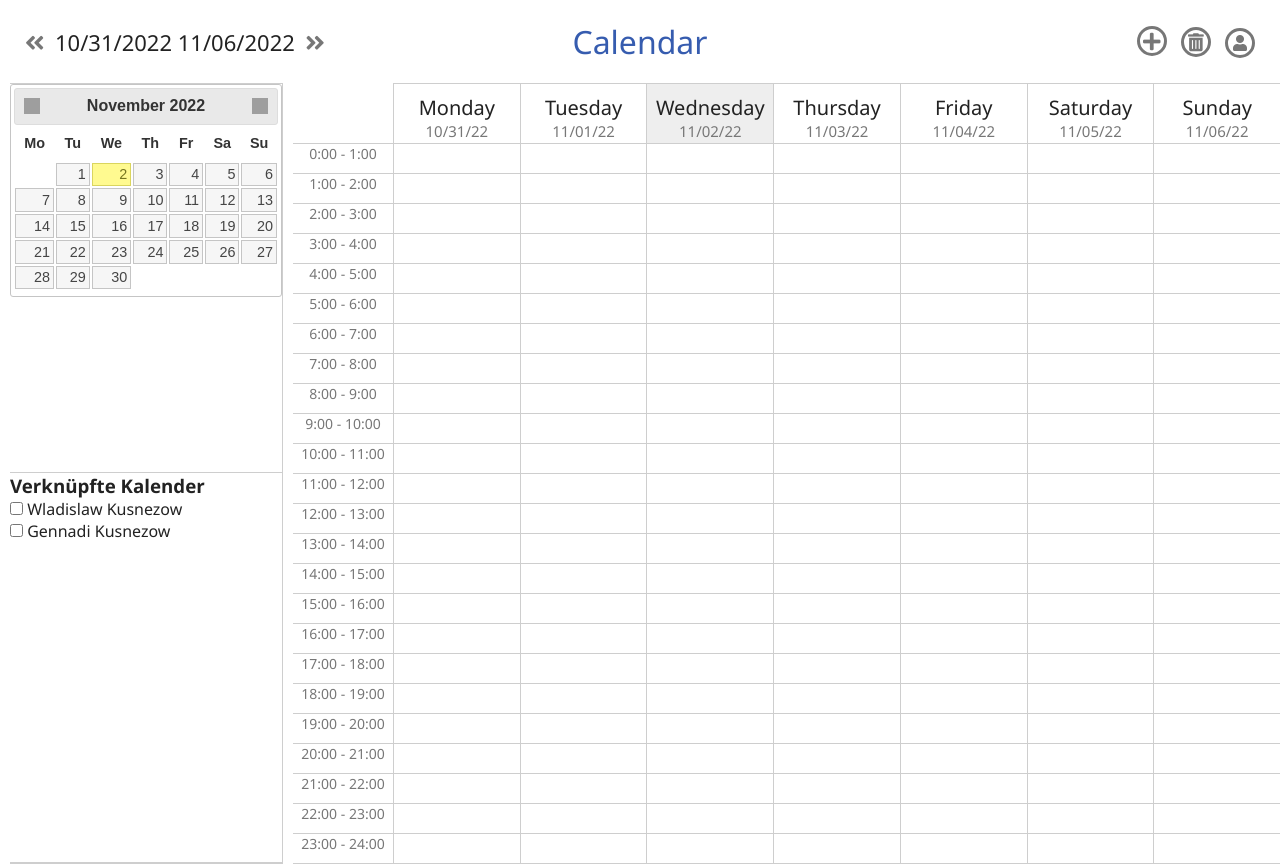
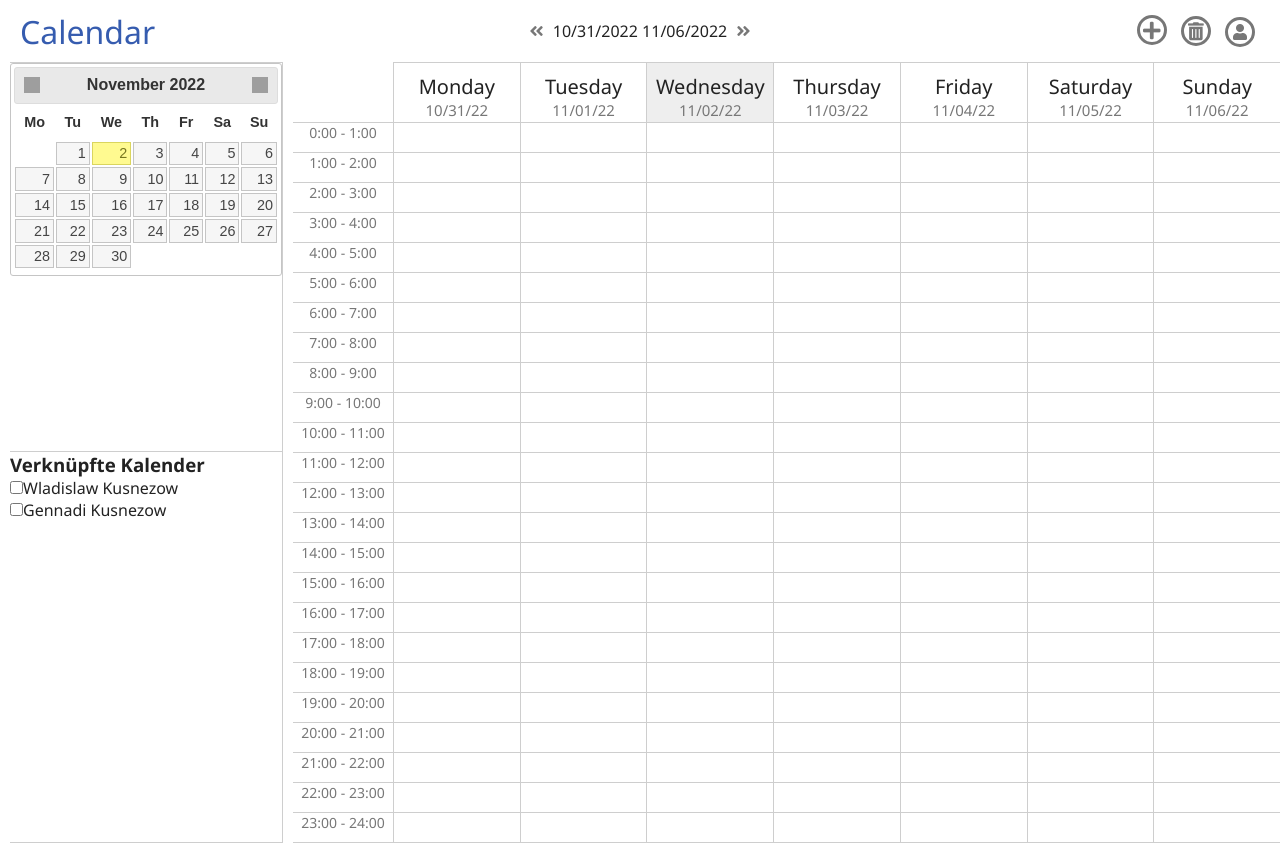
Before and after one commit to apo-brut/MatchCalendar, a website with bundled scripts: page Frontend/index.html in a window 1280 px wide. After the commit the page ends 843 px from the top, so only its background shows below. Built offline with nearby package versions, Linux system fonts and the light colour scheme; grey boxes are pictures that could not be loaded.

Commit message:
prepared linkCalendarlst to be build dynamic, prep for load events dynamic from other source than local storage

```diff
--- a/Frontend/Calendar.js
+++ b/Frontend/Calendar.js
@@ -1,7 +1,9 @@
 import { dateString, getDayIndex, addDays } from "./helper.js";
 import { Event, MODE } from "./Event.js";
+var testarray = [];
 
 export class Calendar {
+
     constructor() {
         this.mode = MODE.VIEW;
         this.events = {};
@@ -20,12 +22,13 @@ export class Calendar {
         this.showWeek();
         this.loadEvents();
         this.SetupDatePickerSidebar();
+        this.LoadLinkedCalendar();
         this.setupControls();
     }
 
     setupControls() {
-        //$("#nextWeekBtn").click(() => this.changeWeek(1));
-        //$("#prevWeekBtn").click(() => this.changeWeek(-1));
+        $("#nextWeekBtn").click(() => this.changeWeek(1));
+        $("#prevWeekBtn").click(() => this.changeWeek(-1));
         $("#addButton").click(() => this.addNewEvent());
         $("#trashButton").click(() => this.trash());
         $("#cancelButton").click(() => this.closeModal());
@@ -40,16 +43,27 @@ export class Calendar {
         //get last monday
         const previousMonday = temp2;
         previousMonday.setDate(temp2.getDate() - ((temp2.getDay() + 6) % 7));
+        previousMonday.setMonth(temp2.getMonth());
+        previousMonday.setFullYear(temp2.getFullYear());
 
         //get next sunday
         const first = temp3.getDate() - temp3.getDay() + 1;
         const last = first + 6;
         const sunday = new Date(temp3.setDate(last));
+        sunday.setMonth(temp3.getMonth());
 
 
         //this.weekOffset += number;
         this.weekStart = previousMonday;
         this.weekEnd = sunday;
+        this.showWeek();
+        this.loadEvents();
+    }
+
+    changeWeek(number) {
+        this.weekOffset += number;
+        this.weekStart = addDays(this.weekStart, 7 * number);
+        this.weekEnd = addDays(this.weekEnd, 7 * number);
         this.showWeek();
         this.loadEvents();
     }
@@ -108,14 +122,6 @@ export class Calendar {
         const now = new Date();
         this.weekStart = addDays(now, -getDayIndex(now));
         this.weekEnd = addDays(this.weekStart, 6);
-    }
-
-    changeWeek(number) {
-        this.weekOffset += number;
-        this.weekStart = addDays(this.weekStart, 7 * number);
-        this.weekEnd = addDays(this.weekEnd, 7 * number);
-        this.showWeek();
-        this.loadEvents();
     }
 
     showWeek() {
@@ -304,4 +310,24 @@ export class Calendar {
             }, 60 * 1000);
         }
     }
+
+    LoadLinkedCalendar() {
+
+        //hier get aus db
+        testarray.push("Wladislaw Kusnezow");
+        testarray.push("Gennadi Kusnezow");
+
+        var html = "<ul id='ulLstLinkedCalendar'><h3>Verknüpfte Kalender</h3>"
+
+        testarray.forEach( function callback (element, index) {
+            html = html + '<li>'
+            + '<input type="checkbox" name="calendar'+index+'" id="calendar'+index+'">'
+            + '<label for="calendar'+index+'">'+element+'</label>'
+            + '</li>';
+        });
+
+        html = html + "</ul>";
+        $("#lstLinkedCalendar").append(html);
+    }
+
 }
--- a/Frontend/index.html
+++ b/Frontend/index.html
@@ -14,7 +14,8 @@
 
     <main>
         <header class="header">
-            <div class="weekControls">
+            <h1 class="weekControls">Calendar</h1>
+            <div >
                 <i id="prevWeekBtn" class="fas fa-angle-double-left"></i>
                 <span id="weekDisplay">
                     <span id="weekStartDisplay"></span>
@@ -23,7 +24,6 @@
                 <i id="nextWeekBtn" class="fas fa-angle-double-right"></i>
 
             </div>
-            <h1>Calendar</h1>
             <div class="generalControls">
                 <i id="addButton" class="fas fa-plus"></i>
                 <i id="trashButton" class="fas fa-trash-alt"></i>
@@ -37,19 +37,7 @@
                         <div id="datePickerSidebar"></div>
                     </div>
 
-                    <div style="height: 50%; border: 1px solid #cecece; border-left: none; border-top: none">
-                        <h3>Verknüpfte Kalender</h3>
-                        <ul >
-                            <li>
-                                <input type="checkbox" name="calendar1" id="calendar1">
-                                <label for="calendar1">Wladislaw Kusnezow</label>
-                            </li>
-                            <li>
-                                <input type="checkbox" name="calendar2" id="calendar2">
-                                <label for="calendar2">Gennadi Kusnezow</label>
-                            </li>
-                        </ul>
-                    </div>
+                    <div id="lstLinkedCalendar" class="linkedCalendarDiv"></div>
                 </div>
             </div>
             <div style="flex: 1;">
--- a/Frontend/style.css
+++ b/Frontend/style.css
@@ -65,7 +65,7 @@ textarea {
 .weekControls {
     position: absolute;
     left: 20px;
-    font-size: 22px;
+    /*font-size: 22px;*/
 }
 
 .generalControls {
@@ -496,3 +496,11 @@ form .btn:focus{
         display: none;
     }
 }
+
+.linkedCalendarDiv {
+    height: 50%;
+    border: 1px solid #cecece;
+    border-left: none;
+    border-top: none;
+    border-bottom: none;
+}
```
Also changed, not shown: Frontend/jquery-ui.css.
